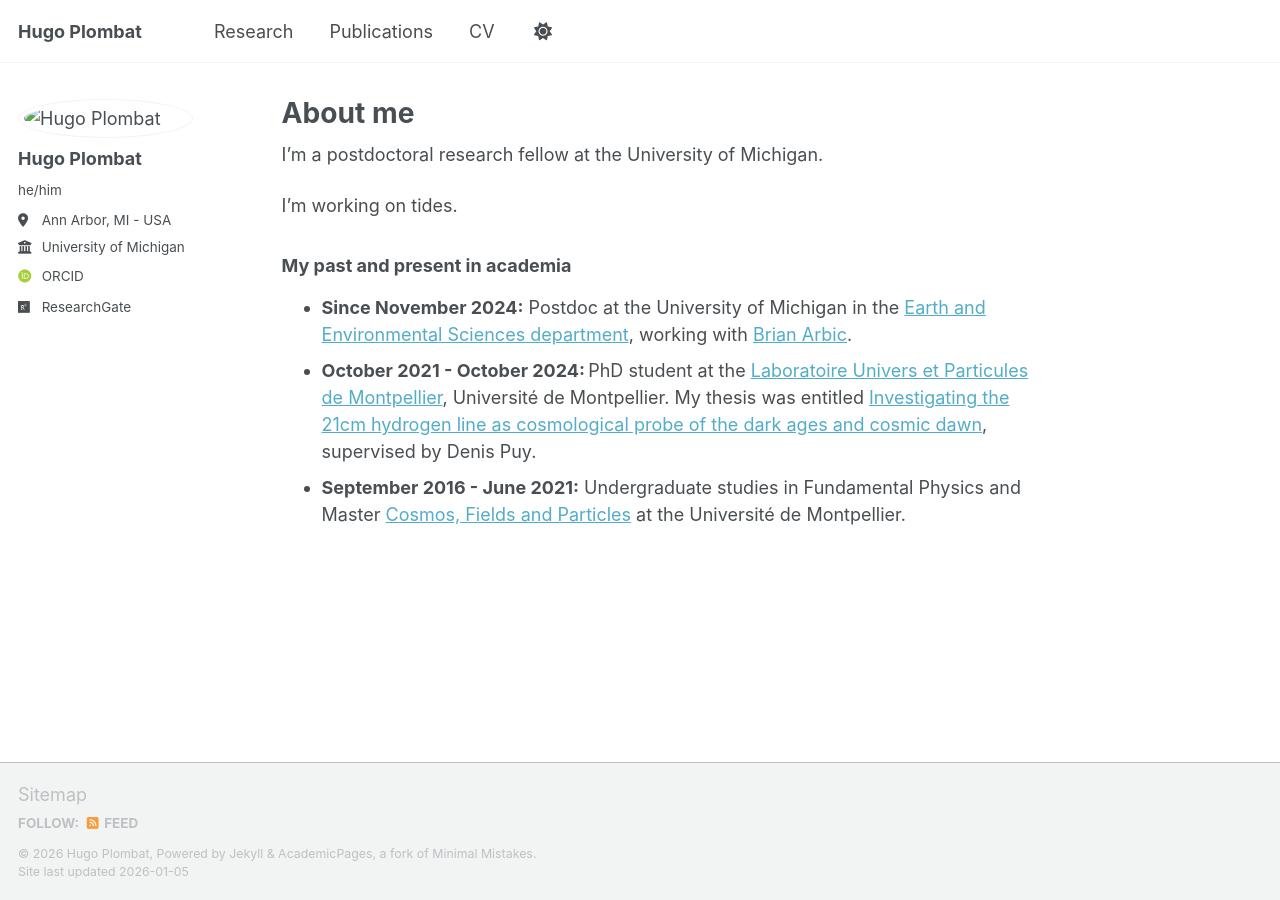
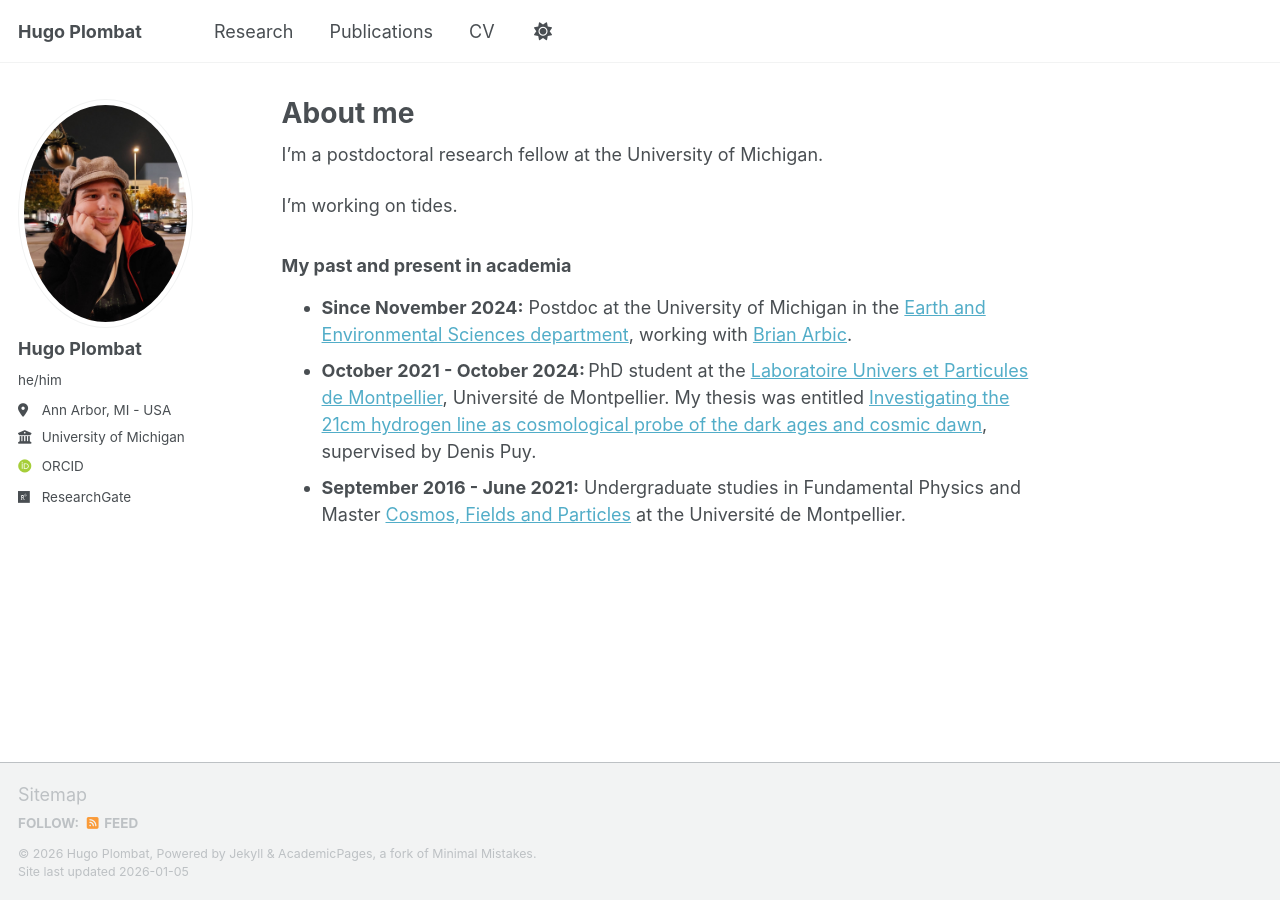
Before and after one commit to Hplombat/hugo.plombat, a Jekyll site: the page built from _pages/about.md, in a window 1280 px wide. Built offline with Jekyll 4.4.1, drawn with Linux system fonts in a browser that asks for light colours; some web fonts are replaced; a script bundle is joined from its source files by our own code; library files that are not in the unit come from our copies.

Commit message:
Update _config.yml

```diff
--- a/_config.yml
+++ b/_config.yml
@@ -23,7 +23,7 @@ repository               : "https://hplombat.github.io/hugo.plombat"
 #               Additional customization can be done by editing /_includes/author-profile.html
 author:
   # Biographic information
-  avatar           : "hugo_plombat.jpg"
+  avatar           : "HUGO_PLOMBAT.png"
   name             : "Hugo Plombat"
   pronouns         : "he/him" # example: "she/her"
   bio              :
```
